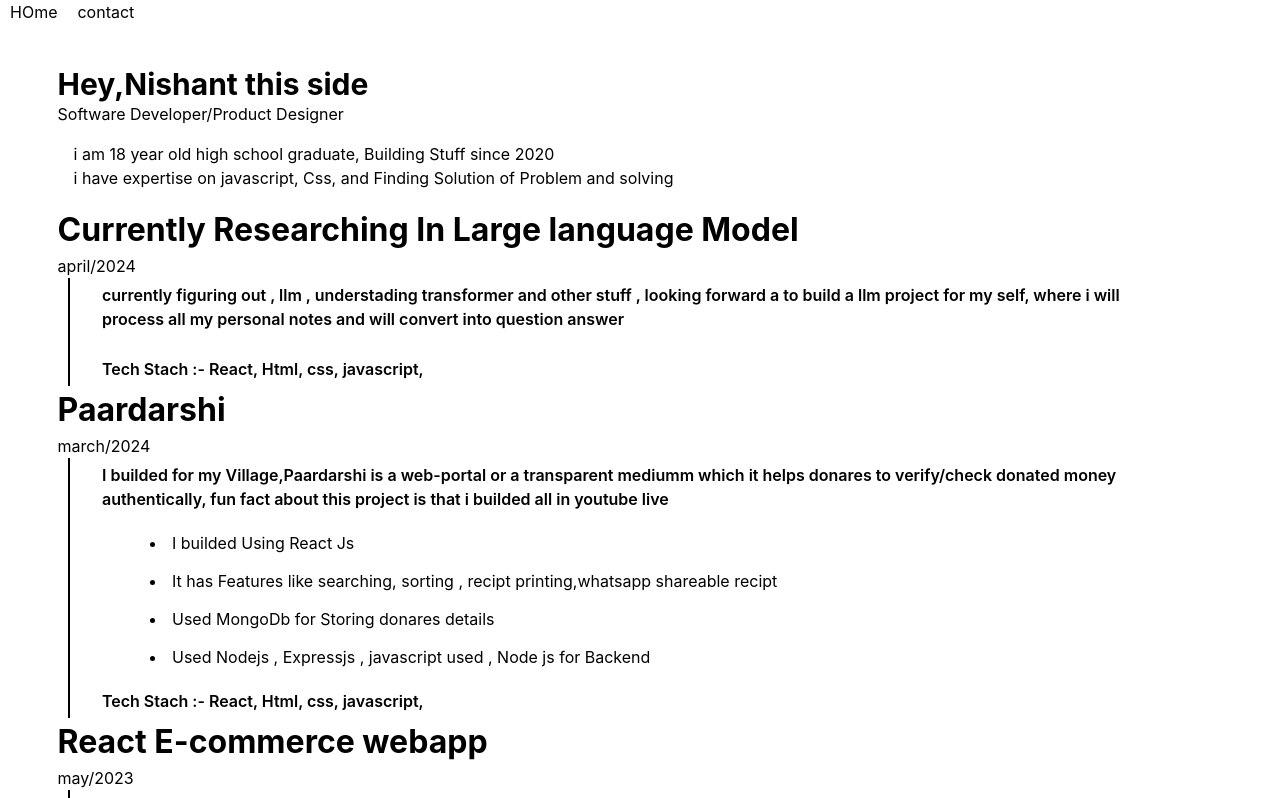
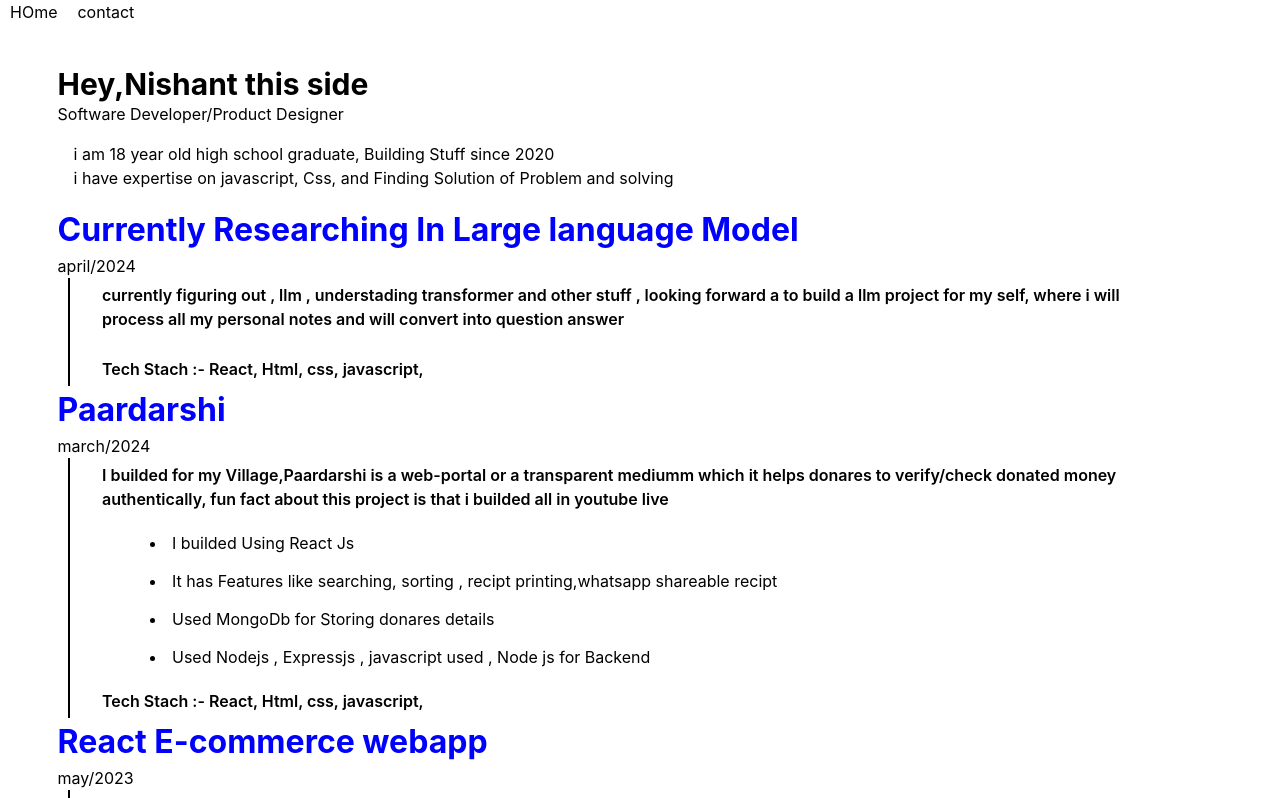
Before and after one commit to nayaknishant656/portfolio-react-, a React (Create React App) app: page / in a window 1280 px wide. Shown: the top 798 px of the page. Built offline with nearby package versions, Linux system fonts and the light colour scheme.

Commit message:
all pushhhh

```diff
--- a/src/components/body/body.css
+++ b/src/components/body/body.css
@@ -34,6 +34,7 @@ p {
 .title-heading {
     font-size: xx-large;
     font-weight: 700;
+    color: blue;
 }
 
 .relative-line {
--- a/src/db.json
+++ b/src/db.json
@@ -10,7 +10,7 @@
       "title": "Paardarshi",
       "date": "march/2024",
       "des": "I builded for my Village,Paardarshi is a web-portal or a transparent mediumm which it helps donares to verify/check donated money authentically, fun fact about this project is that i builded all in youtube live",
-      "img": "https://media.istockphoto.com/id/157742224/photo/classic-golden-picture-frame-with-clipping-path.jpg?s=1024x1024&w=is&k=20&c=NuY5HCjrpYvmlgGepiX5HvN7YjWgNixGlxMkwqoDakc=",
+      "img": "https://fron-pardar.vercel.app/",
       "tech": "React,javascript,html,css,react-router",
       "keypoints": [
         {  "text": "I builded Using React Js" },
@@ -24,7 +24,7 @@
       "title": "React E-commerce webapp",
       "date": "may/2023",
       "des": "I builed in 2023 march when there was great rush for react javascript, fornutaluy due my javascript skills i was ablt to this webapp in 5 days before the peak of react and javscript rush",
-      "img": "https://media.istockphoto.com/id/157742224/photo/classic-golden-picture-frame-with-clipping-path.jpg?s=1024x1024&w=is&k=20&c=NuY5HCjrpYvmlgGepiX5HvN7YjWgNixGlxMkwqoDakc=",
+      "img": "https://lustrous-moonbeam-ea4656.netlify.app/",
       "tech": "React,javascript,html,css,react-router",
       "keypoints": [
         {  "text": "Used react-router,owl coursel" },
@@ -36,7 +36,7 @@
       "id": 3,
       "title": "Kissan",
       "des": "It was simple startup back in time i build, for scaling i used many web scarping and builed a whatsapp bulk sender using wbm , got many responses , unfornutly i shut down now",
-      "img": "https://media.istockphoto.com/id/157742224/photo/classic-golden-picture-frame-with-clipping-path.jpg?s=1024x1024&w=is&k=20&c=NuY5HCjrpYvmlgGepiX5HvN7YjWgNixGlxMkwqoDakc=",
+      "img": "https://nawnitstudio.000webhostapp.com/rev/index.html",
       "tech": "Html,css,javascript",
       "keypoints": [
         {  "text": "Builded Fronted Using HTML,Css and javascript" },
@@ -47,7 +47,7 @@
       "id": 4,
       "title": "Ppassport",
       "des": "I Builed for a bussiness, where it helped people to get their passport photo by thier ID, Currently Active",
-      "img": "https://media.istockphoto.com/id/157742224/photo/classic-golden-picture-frame-with-clipping-path.jpg?s=1024x1024&w=is&k=20&c=NuY5HCjrpYvmlgGepiX5HvN7YjWgNixGlxMkwqoDakc=",
+      "img": "https://nawnitstudio.000webhostapp.com/",
       "tech": "React,javascript,html,css,react-router",
       "keypoints": [
         {  "text": "I builded Using React Js" },
@@ -72,7 +72,7 @@
       "id": 5,
       "title": "Nawnit Studio Prints",
       "des": "I builded for my Village,Paardarshi is a web-portal or a transparent mediumm which it helps donares to verify/check donated money authentically",
-      "img": "https://media.istockphoto.com/id/157742224/photo/classic-golden-picture-frame-with-clipping-path.jpg?s=1024x1024&w=is&k=20&c=NuY5HCjrpYvmlgGepiX5HvN7YjWgNixGlxMkwqoDakc=",
+      "img": "https://nawnitstudio.000webhostapp.com/nawnit/index.html",
       "tech": "React,javascript,html,css,react-router",
       "keypoints": [
         {  "text": "I builded Using React Js" },
```
